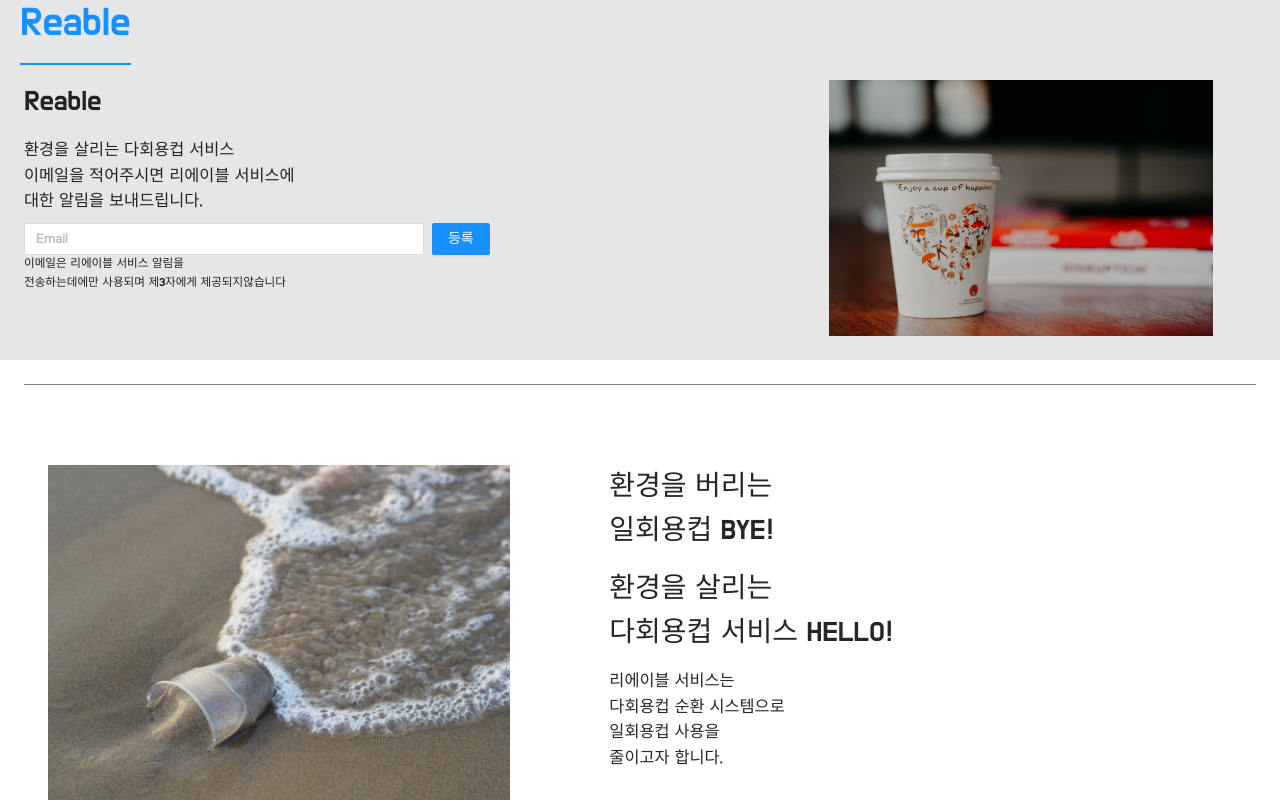
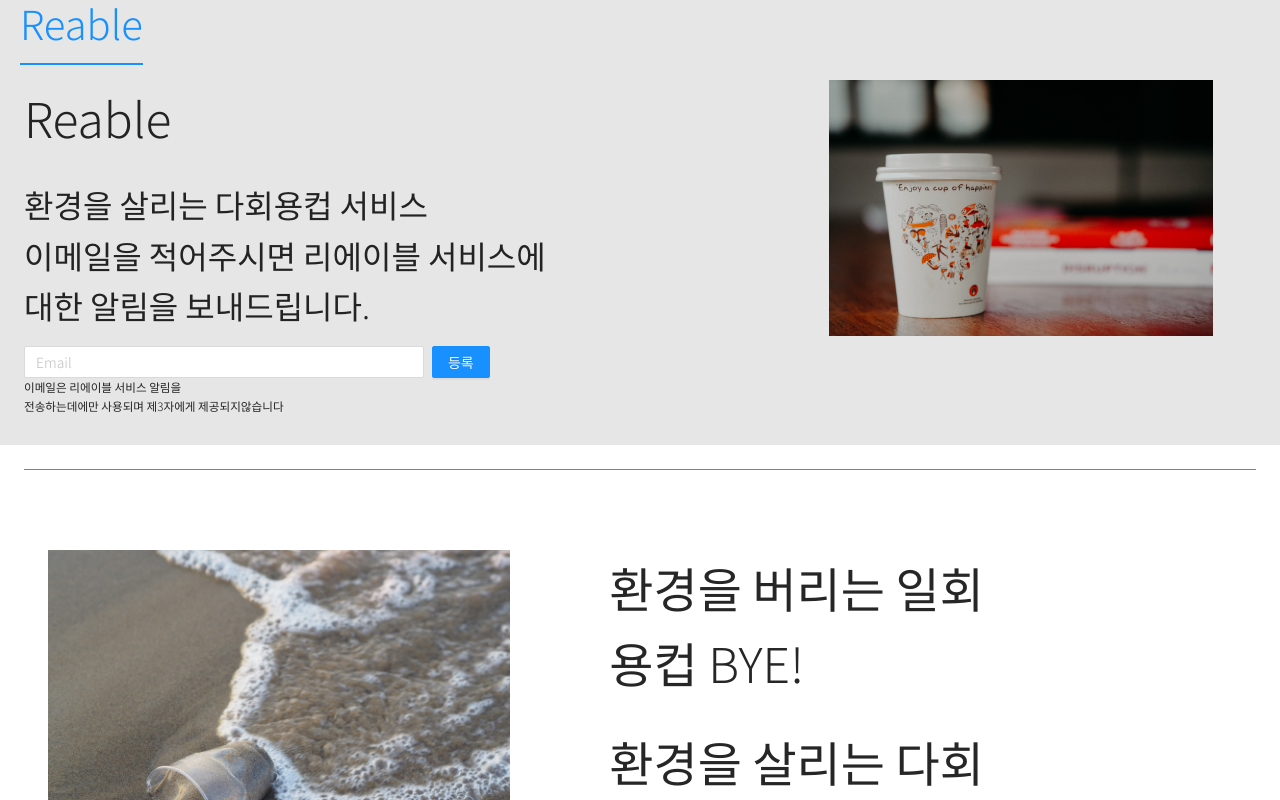
Before and after one commit to Wearenotyourkind/ReableLandingFinal, a Next.js app: page / in a window 1280 px wide. Shown: the top 800 px of the page. Built offline with nearby package versions, Linux system fonts and the light colour scheme.

Commit message:
firebase email

```diff
--- a/components/ContentSecond.js
+++ b/components/ContentSecond.js
@@ -5,6 +5,7 @@ import {Col, Row} from "antd";
 const StyledDiv=styled.div`
   border-top: 1px solid grey;
   margin: 3vh;
+  font-size: 1.5rem;
 `;
 
 const StyledImg =styled.img`
@@ -21,8 +22,8 @@ const ContentSecond=() =>{
                     <StyledImg src ="../img/main1.jpg"/>
                 </Col>
                 <Col xs={24} md={8} style={{margin:'10vh 3vh 3vh 3vh'}}>
-                    <h1>환경을 버리는<br/> 일회용컵 BYE!</h1>
-                    <h1>환경을 살리는 <br/> 다회용컵 서비스 HELLO!</h1>
+                    <h1>환경을 버리는 일회용컵 BYE!</h1>
+                    <h1>환경을 살리는 다회용컵 HELLO!</h1>
                     <h3>리에이블 서비스는 <br/>다회용컵 순환 시스템으로 <br/> 일회용컵 사용을<br/>줄이고자 합니다.</h3>
                 </Col>
             </Row>
--- a/components/ContentThird.js
+++ b/components/ContentThird.js
@@ -1,6 +1,7 @@
 import React from "react";
 import styled from 'styled-components';
 import {Button, Col, Input, Row} from "antd";
+import EmailForm from "./EmailForm";
 
 const StyledDiv=styled.div`
   border-top: 1px solid grey;
@@ -15,8 +16,7 @@ const Contents=() =>{
         <StyledDiv>
                 <h1>리에이블과 함께<br/>일회용품을 줄여봐요!</h1>
                 <h1>이메일을 적어주시면<br/>리에이블 서비스에 관한 알림을 보내드립니다.</h1>
-                <Input placeholder="Email" style={{marginRight:'1vh',width:'45%'}} />
-                <Button type="primary">등록</Button>
+                <EmailForm/>
         </StyledDiv>
     );
 }
--- a/components/Contents.js
+++ b/components/Contents.js
@@ -5,6 +5,7 @@ import {Col, Row} from "antd";
 const StyledDiv=styled.div`
   border-top: 1px solid grey;
   margin: 3vh;
+  font-size:1.5rem;
 `;
 
 const StyledImg =styled.img`
--- /dev/null
+++ b/components/EmailForm.js
@@ -0,0 +1,40 @@
+import React,{useState} from 'react';
+import {Button, Col, Input, Row} from "antd";
+import {db} from '../firebase';
+
+
+const EmailForm=()=>{
+    const [email,setEmail]=useState("");
+    let now =new Date()
+    const handleSubmit =(e)=>{
+        e.preventDefault();
+        db.collection('contacts')
+            .add({
+                email: email,
+                time: now
+            })
+            .then(()=>{
+                alert("Email has been submitted");
+            })
+            .catch((error)=>{
+                alert(error.message);
+            })
+        setEmail("");
+    }
+
+    return(
+        <>
+            <Col>
+                <Input
+                    placeholder="Email"
+                    style={{marginRight:'1vh',width:'75%'}}
+                    value={email}
+                    onChange={(e)=>setEmail(e.target.value)}
+                />
+                <Button type="primary" onClick={handleSubmit}>등록</Button>
+            </Col>
+        </>
+    );
+}
+
+export default EmailForm;
--- a/components/Main.js
+++ b/components/Main.js
@@ -1,6 +1,7 @@
 import React from 'react';
 import {Row,Col,Input,Button} from 'antd';
 import styled from 'styled-components';
+import EmailForm from "./EmailForm";
 
 const ContentStyle = styled.div`
   background-color: #e6e6e6;
@@ -16,8 +17,8 @@ const Main=()=>{
                     <Row style={{display:'flex',justifyContent:'space-between'}}>
                         <Col xs={24} md={10} style={{whiteSpace:'nowrap', margin:'10vh 3vh 3vh 3vh'}}>
                             <Col>
-                                <h1>Reable</h1>
-                                <h3>
+                                <h1 style={{fontSize:'3rem'}}>Reable</h1>
+                                <h3 style={{fontSize:'2rem'}}>
                                     환경을 살리는 다회용컵 서비스<br/>
                                     이메일을 적어주시면 리에이블 서비스에<br/>
                                     대한 알림을 보내드립니다.
@@ -25,8 +26,7 @@ const Main=()=>{
                             </Col>
                             <Col>
                                 <Col style={{whiteSpace:'nowrap'}}>
-                                    <Input placeholder="Email" style={{marginRight:'1vh',width:'75%'}} />
-                                    <Button type="primary">등록</Button>
+                                    <EmailForm/>
                                 </Col>
                             </Col>
                             <Col>
--- /dev/null
+++ b/firebase.js
@@ -0,0 +1,18 @@
+import firebase from 'firebase';
+
+var firebaseApp = firebase.initializeApp({
+    apiKey: "AIzaSyAeEzhRMV0rtnvhdxJPMOtTh9Ax0PFitLI",
+    authDomain: "reablelanding.firebaseapp.com",
+    projectId: "reablelanding",
+    storageBucket: "reablelanding.appspot.com",
+    messagingSenderId: "1001643673907",
+    appId: "1:1001643673907:web:abb22e12440cfd44951646",
+    measurementId: "G-JYQD6FVHXS"
+});
+if(!firebase.apps.length){
+    firebase.initializeApp(firebaseApp)
+}
+
+var db =firebaseApp.firestore();
+
+export {db};
--- a/package.json
+++ b/package.json
@@ -12,6 +12,7 @@
   "dependencies": {
     "antd": "^4.9.4",
     "antd-icons": "0.1.0-alpha.1",
+    "firebase": "^8.2.1",
     "next": "^10.0.4",
     "react": "^17.0.1",
     "react-dom": "^17.0.1",
--- a/pages/style.css
+++ b/pages/style.css
@@ -1,6 +1,6 @@
-@import url('https://fonts.googleapis.com/css2?family=Do+Hyeon&family=Nanum+Myeongjo:wght@700&display=swap');
+@import url('https://fonts.googleapis.com/css2?family=Noto+Sans+KR:wght@300&display=swap');
 
 *{
     margin:0;
-    font-family: 'Do Hyeon', sans-serif;
+    font-family: 'Noto Sans KR', sans-serif;
 }
```
Also changed, not shown: 2 other files (tests, documents, lock files or other folders).
